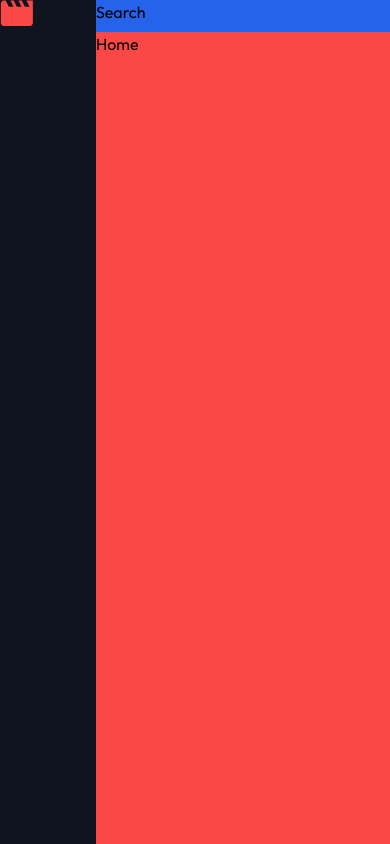
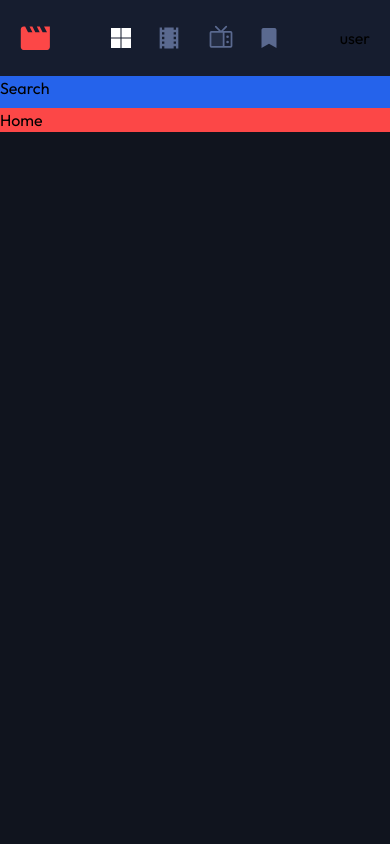
Before and after one commit to aleksandarjo/watchlist, a React (Vite) app: page / in a window 390 px wide. Built offline with nearby package versions, Linux system fonts and the light colour scheme.

Commit message:
responsive sidebar

```diff
--- a/package.json
+++ b/package.json
@@ -12,6 +12,7 @@
   "dependencies": {
     "react": "^18.2.0",
     "react-dom": "^18.2.0",
+    "react-icons": "^5.1.0",
     "react-router-dom": "^6.22.3"
   },
   "devDependencies": {
--- a/src/components/AppLayout.jsx
+++ b/src/components/AppLayout.jsx
@@ -5,7 +5,7 @@ import Sidebar from "./Sidebar";
 
 const AppLayout = () => {
   return (
-    <div className="grid min-h-dvh grid-cols-[6rem_1fr]">
+    <div className="grid min-h-dvh grid-rows-[auto_2rem_1fr] lg:grid-cols-[6rem_1fr] lg:grid-rows-1">
       <Sidebar />
       <div className="grid grid-rows-[2rem_1fr]">
         <div className="bg-blue-600">
--- a/src/components/Sidebar.jsx
+++ b/src/components/Sidebar.jsx
@@ -1,21 +1,37 @@
 import logo from "../assets/logo.svg";
+import { navigation } from "../constants";
+import { useLocation } from "react-router-dom";
 
 const Sidebar = () => {
+  const location = useLocation();
+  console.log(location);
   return (
     <header>
-      <div>
-        <a href="#">
-          <img src={logo} alt="logo" />
-        </a>
+      <div className="flex flex-row items-center justify-between bg-semi-dark px-5 py-6 lg:mx-4 lg:mt-4 lg:min-h-[75%] lg:flex-col lg:gap-10 lg:rounded-lg  lg:px-0 lg:py-10 ">
+        <nav className="flex w-full flex-row items-center lg:flex-col lg:gap-16">
+          <a href="/">
+            <img src={logo} alt="logo" />
+          </a>
 
-        <nav>
-          <ul>
-            <li></li>
-            <li></li>
-            <li></li>
-            <li></li>
+          <ul className="flex w-full flex-row items-center justify-center gap-6 lg:flex-col">
+            {navigation.map((item) => (
+              <li key={item.id}>
+                <a
+                  href={item.url}
+                  className={`flex items-center justify-center  ${item.size} ${
+                    item.url === location.pathname
+                      ? "text-white"
+                      : "text-blue-greyish"
+                  } transition-colors hover:text-red`}
+                >
+                  {item.icon}
+                </a>
+              </li>
+            ))}
           </ul>
         </nav>
+
+        <div>user</div>
       </div>
     </header>
   );
--- /dev/null
+++ b/src/constants/index.jsx
@@ -0,0 +1,31 @@
+import { SiWindows11 } from "react-icons/si";
+import { MdLocalMovies } from "react-icons/md";
+import { PiTelevisionDuotone } from "react-icons/pi";
+import { FaBookmark } from "react-icons/fa";
+
+export const navigation = [
+  {
+    id: 1,
+    icon: <SiWindows11 />,
+    url: "/",
+    size: "text-[1.25rem]",
+  },
+  {
+    id: 2,
+    icon: <MdLocalMovies />,
+    url: "/movies",
+    size: "text-[1.75rem]",
+  },
+  {
+    id: 3,
+    icon: <PiTelevisionDuotone />,
+    url: "/series",
+    size: "text-[1.75rem]",
+  },
+  {
+    id: 4,
+    icon: <FaBookmark />,
+    url: "/wishlist",
+    size: "text-[1.25rem]",
+  },
+];
```
Also changed, not shown: 1 other file (tests, documents, lock files or other folders).
